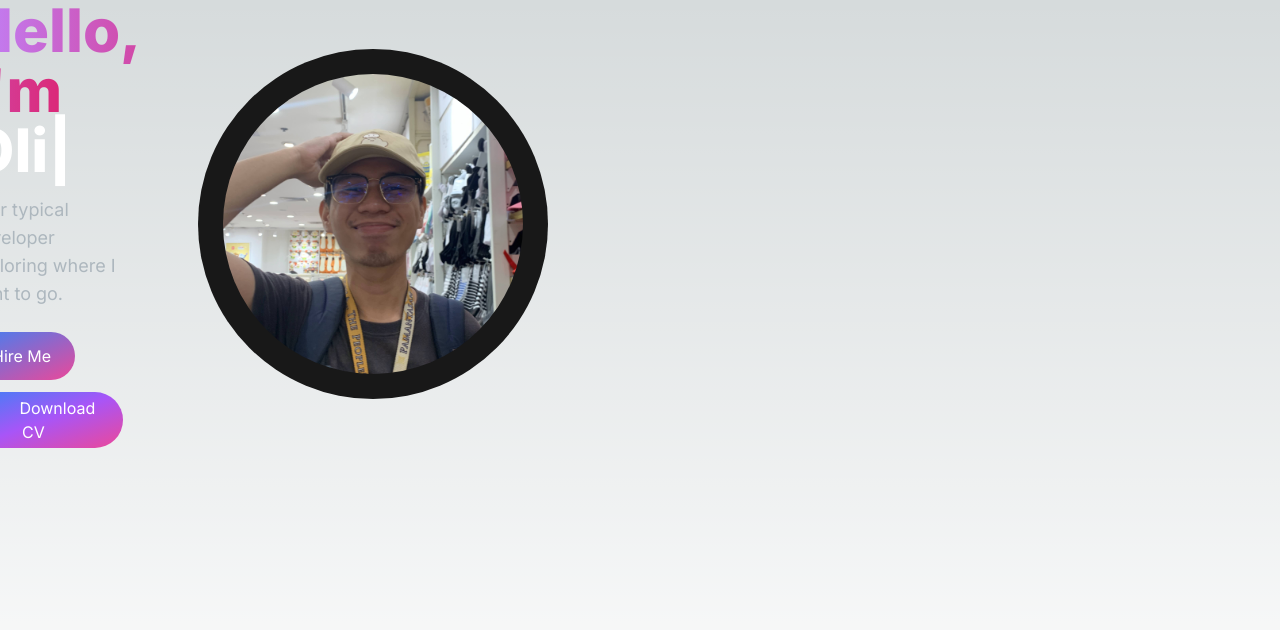
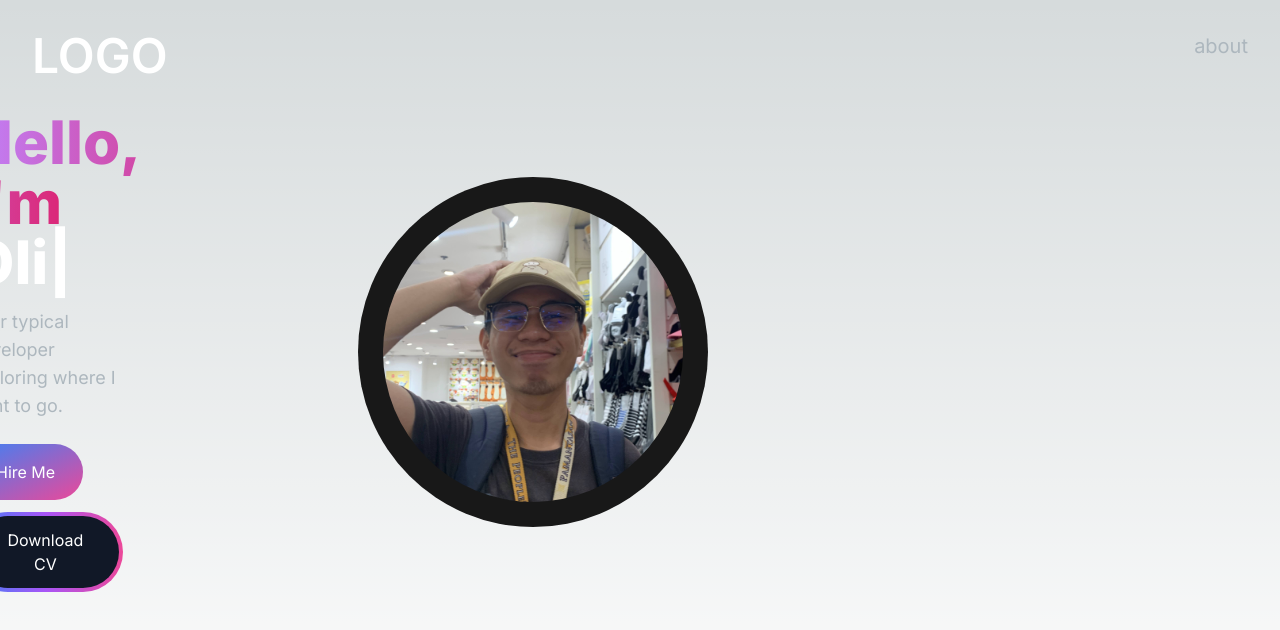
Before and after one commit to Mathhiass/portfolio-project, a Next.js app: page / in a window 1280 px wide. Shown: the top 630 px of the page. Built offline with nearby package versions, Linux system fonts and the light colour scheme.

Commit message:
fixed the download cv button

```diff
--- a/app/components/HeroSection.jsx
+++ b/app/components/HeroSection.jsx
@@ -8,8 +8,8 @@ import { TypeAnimation } from 'react-type-animation'
 const HeroSection = () => {
   return (
     <section>
-        <div className=" grid grid-cols-1 sm:grid-cols-12">
-            <div className="cols-span-7 place-self-center text-center sm:text-left">
+        <div className=" grid grid-cols-1 col-span-2 sm:grid-cols-12">
+            <div className="cols-span-12 place-self-center text-center sm:text-left ">
                 <h1 className="text-white mb-4 text-4xl sm:text-5xl lg:text-6xl font-extrabold">
                     <span className="text-transparent bg-clip-text bg-gradient-to-r from-purple-400 to-pink-600 ">
                     Hello, I'm {" "}
@@ -28,19 +28,21 @@ const HeroSection = () => {
                     speed={50}
                     repeat={Infinity}/>
                     </h1>
-            <p className="text-[#ADB7BE] text-base sm:text-lg mb-6 lg;text-xl">
+            <p className="text-[#ADB7BE] text-base sm:text-lg mb-6 lg;text-xl w-full">
                 Your typical Developer Exploring where I want to go.
             </p>
             <div>
-                <button className="px-6 py-3 w-full sm:w-fit rounded-full mr-4 bg-gradient-to-br from-blue-500 to-pink-500 bg-white hover:bg-slate-20 text-white">
+                <button className="px-7 py-4 w-full sm:w-fit rounded-full mr-4 bg-gradient-to-br from-blue-500 to-pink-500 bg-white hover:bg-slate-20 text-white">
                     Hire Me
                     </button>
-                <button className="px-1 py-1 w-full sm:w-fit rounded-full mr-4 bg-transparent bg-gradient-to-br from-blue-500 via-purple-500 to-pink-500 hover:bg-slate-800 text-white mt-3">
-                    <span className="block-bg[#121212] hover:bg-slate-800 rounded-full px-6 py-3">Download CV</span>
-                    </button>
+                    <button className=" px-1 py-1 w-full sm:w-fit mr-4 bg-gradient-to-r from-blue-500 via-purple-500 to-pink-500 hover:bg-slate-800 text-white rounded-full mt-3">
+                    <span className="flex w-full bg-gray-900 hover:bg-slate-800 rounded-full px-6 py-3 justify-center">
+                    Download CV
+                    </span>
+</button>
             </div>
             </div>
-            <div className="col-span-5 place-self-center mt-4 lg:mt-0">
+            <div className="col-span-8 place-self-center mt-4 lg:mt-0">
                 <div className="rounded-full bg-[#181818] w-[250px] h-[250px] lg:w-[350px] lg:h-[350px] relative">
                 <Image
                 src="/images/dev.jpg"
@@ -50,7 +52,8 @@ const HeroSection = () => {
                 height={300}
                 />
                 </div>
-            </div>
+                </div>
+
         </div>
     </section>
   )
--- /dev/null
+++ b/app/components/Navbar.jsx
@@ -0,0 +1,22 @@
+import Link from 'next/link'
+import React from 'react'
+
+const Navbar = () => {
+  return (
+    <nav>
+        <div className="flex flex-wrap item-center justify-between mx-auto p-8">
+            <Link href={'/'} className="text-5xl text-white font-semibold">
+                LOGO
+            </Link>
+            <div className="menu hidden md:block md:w-auto" id="navbar"></div>
+            <ul>
+              <li>
+                <Link href={"#about"} className="block py-2 pl-3 pr-4 text-[#ADB7BE] sm:text-xl rounded md:p-0 hover:text-white">about</Link>
+              </li>
+            </ul>
+        </div>
+    </nav>
+  )
+}
+
+export default Navbar
--- a/app/page.js
+++ b/app/page.js
@@ -1,9 +1,11 @@
 import Image from "next/image";
 import HeroSection from "./components/HeroSection";
+import Navbar from "./components/Navbar";
 
 export default function Home() {
   return (
-    <main className="flex min-h-screen flex-col bg[#121212] container mx-auto">
+    <main className="flex min-h-screen flex-col bg[#121212] container mx-auto" px-12>
+        <Navbar />
         <HeroSection />
     </main>
   );
```
Also changed, not shown: public/images/hero-image.png (added).
